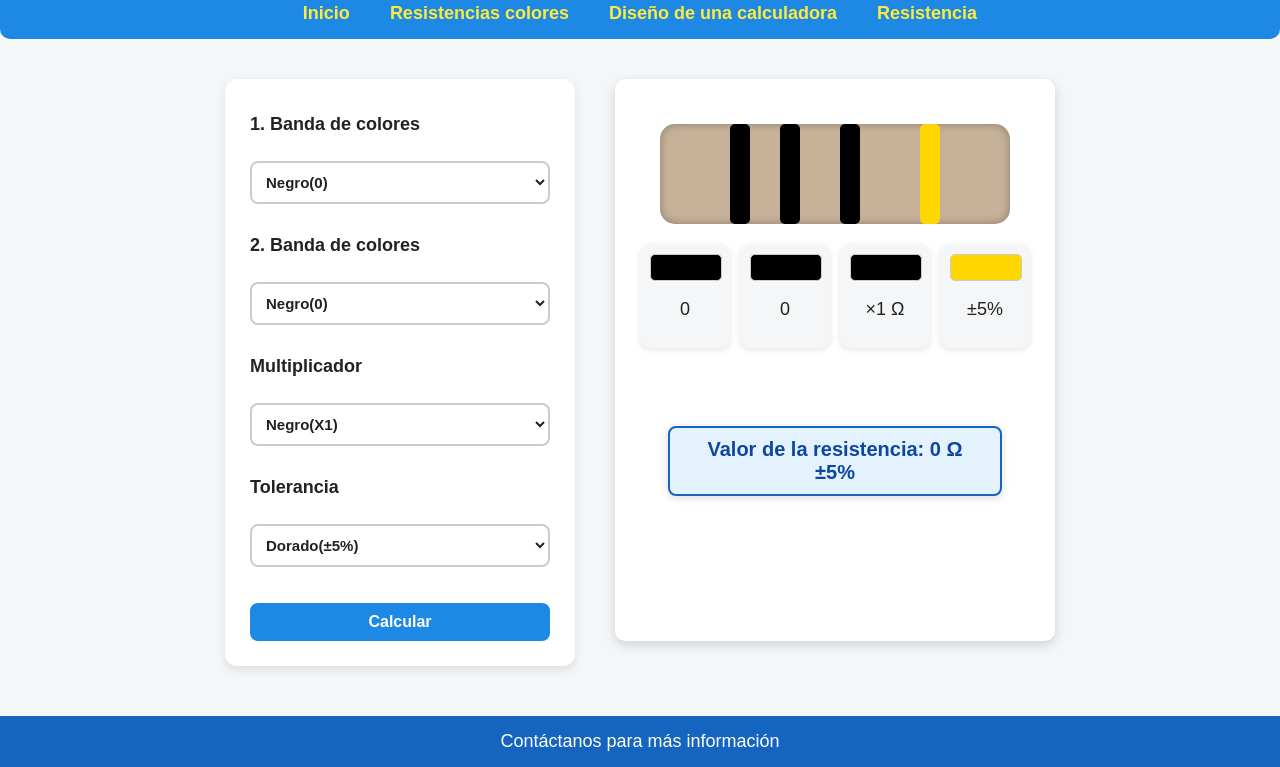
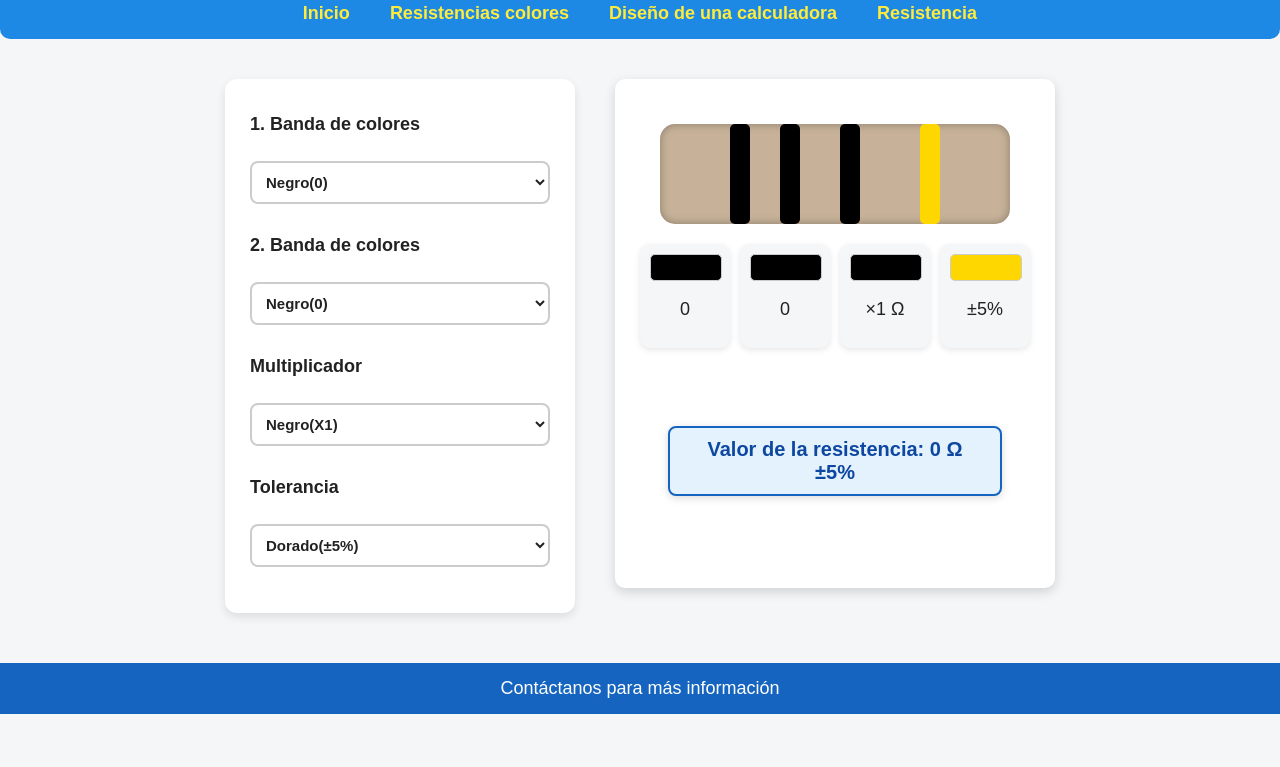
Before and after one commit to DelioOmega/calculadora, a plain HTML site: page index.html in a window 1280 px wide. Shown: the part 153-920 px from the top of the page. After the commit the page ends 867 px from the top, so only its background shows below. Drawn offline with Linux system fonts and the light colour scheme.

Commit message:
Update index.html

```diff
--- a/index.html
+++ b/index.html
@@ -79,7 +79,7 @@
         <option value="silver">Plateado(±10%)</option>
       </select><br><br>
 
-      <input type="submit" value="Calcular">
+
    </form>
 
 <div class="form-imagen">
```
